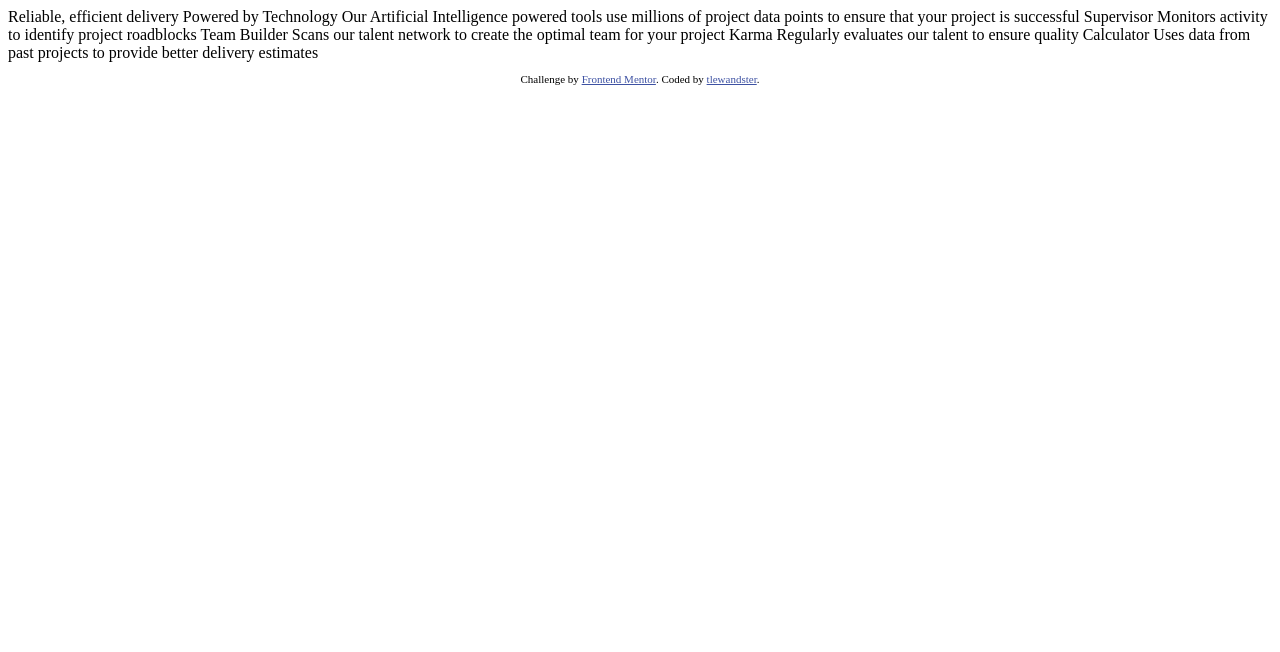
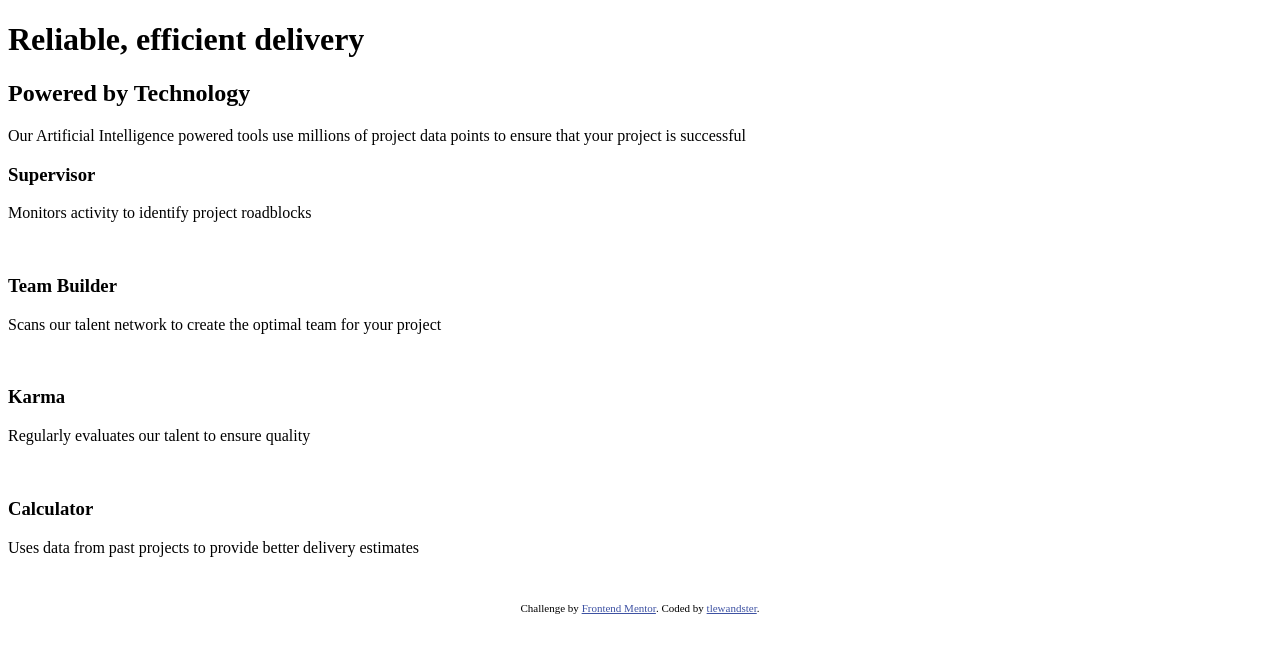
Before and after one commit to tlewandster/four-card-feature-section, a plain HTML site: page index.html in a window 1280 px wide. Drawn offline with Linux system fonts and the light colour scheme.

Commit message:
Add basic html structure

```diff
--- a/index.html
+++ b/index.html
@@ -1,44 +1,67 @@
 <!DOCTYPE html>
 <html lang="en">
   <head>
-  <meta charset="UTF-8">
-  <meta name="viewport" content="width=device-width, initial-scale=1.0"> <!-- displays site properly based on user's device -->
+    <meta charset="UTF-8" />
+    <meta name="viewport" content="width=device-width, initial-scale=1.0" />
+    <!-- displays site properly based on user's device -->
 
-  <link rel="icon" type="image/png" sizes="32x32" href="./images/favicon-32x32.png">
+    <link
+      rel="icon"
+      type="image/png"
+      sizes="32x32"
+      href="./images/favicon-32x32.png"
+    />
 
     <title>Frontend Mentor | Four card feature section</title>
 
     <!-- Feel free to remove these styles or customise in your own stylesheet 👍 -->
     <style>
-    .attribution { font-size: 11px; text-align: center; }
-    .attribution a { color: hsl(228, 45%, 44%); }
+      .attribution {
+        font-size: 11px;
+        text-align: center;
+      }
+      .attribution a {
+        color: hsl(228, 45%, 44%);
+      }
     </style>
   </head>
   <body>
+    <h1>Reliable, efficient delivery</h1>
+    <h2>Powered by Technology</h2>
+    <p>
+      Our Artificial Intelligence powered tools use millions of project data
+      points to ensure that your project is successful
+    </p>
 
-  Reliable, efficient delivery
-  Powered by Technology
-
-  Our Artificial Intelligence powered tools use millions of project data points
-  to ensure that your project is successful
-
-  Supervisor
-  Monitors activity to identify project roadblocks
-
-  Team Builder
+    <div class="card">
+      <h3>Supervisor</h3>
+      <p>Monitors activity to identify project roadblocks</p>
+      <img src="" alt="" />
+    </div>
+    <div class="card">
+      <h3>Team Builder</h3>
+      <p>
         Scans our talent network to create the optimal team for your project
-
-  Karma
-  Regularly evaluates our talent to ensure quality
-
-  Calculator
-  Uses data from past projects to provide better delivery estimates
-
+      </p>
+      <img src="" alt="" />
+    </div>
+    <div class="card">
+      <h3>Karma</h3>
+      <p>Regularly evaluates our talent to ensure quality</p>
+      <img src="" alt="" />
+    </div>
+    <div class="card">
+      <h3>Calculator</h3>
+      <p>Uses data from past projects to provide better delivery estimates</p>
+      <img src="" alt="" />
+    </div>
 
     <footer>
       <p class="attribution">
-      Challenge by <a href="https://www.frontendmentor.io?ref=challenge" target="_blank">Frontend Mentor</a>.
-      Coded by <a href="#">tlewandster</a>.
+        Challenge by
+        <a href="https://www.frontendmentor.io?ref=challenge" target="_blank"
+          >Frontend Mentor</a
+        >. Coded by <a href="#">tlewandster</a>.
       </p>
     </footer>
   </body>
```
Lines whose indentation alone changed are shown as unchanged.
